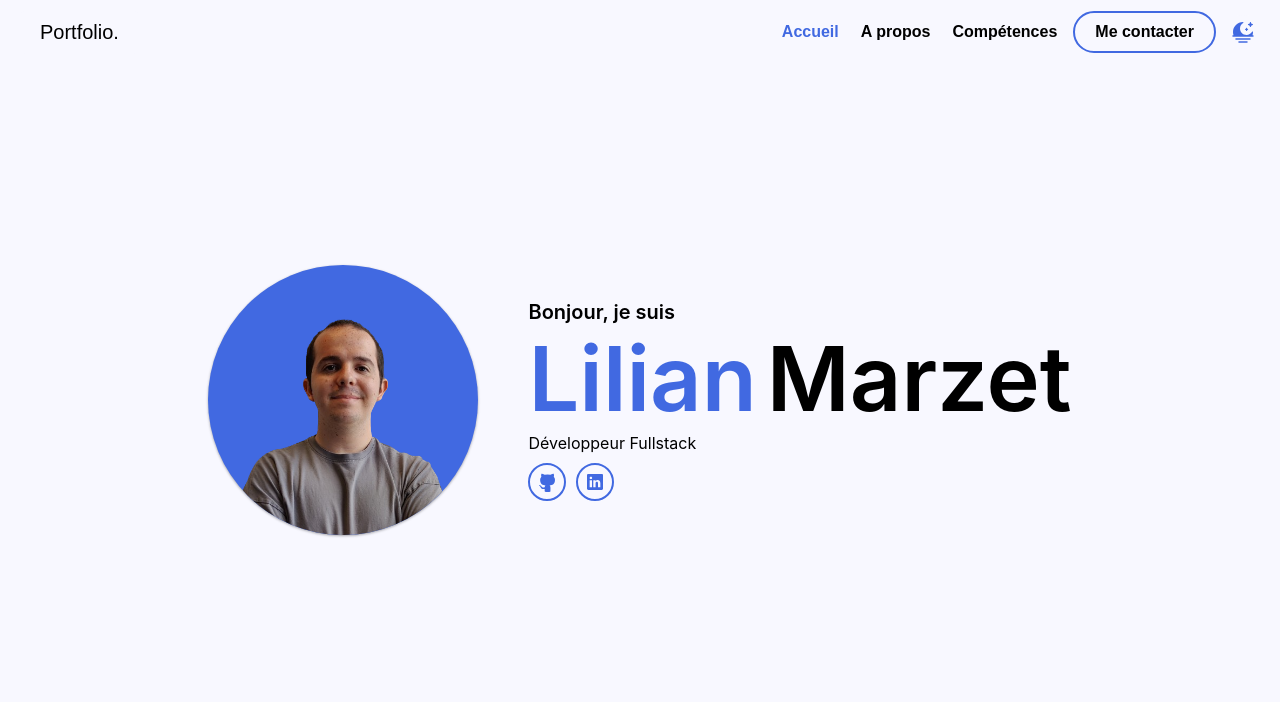
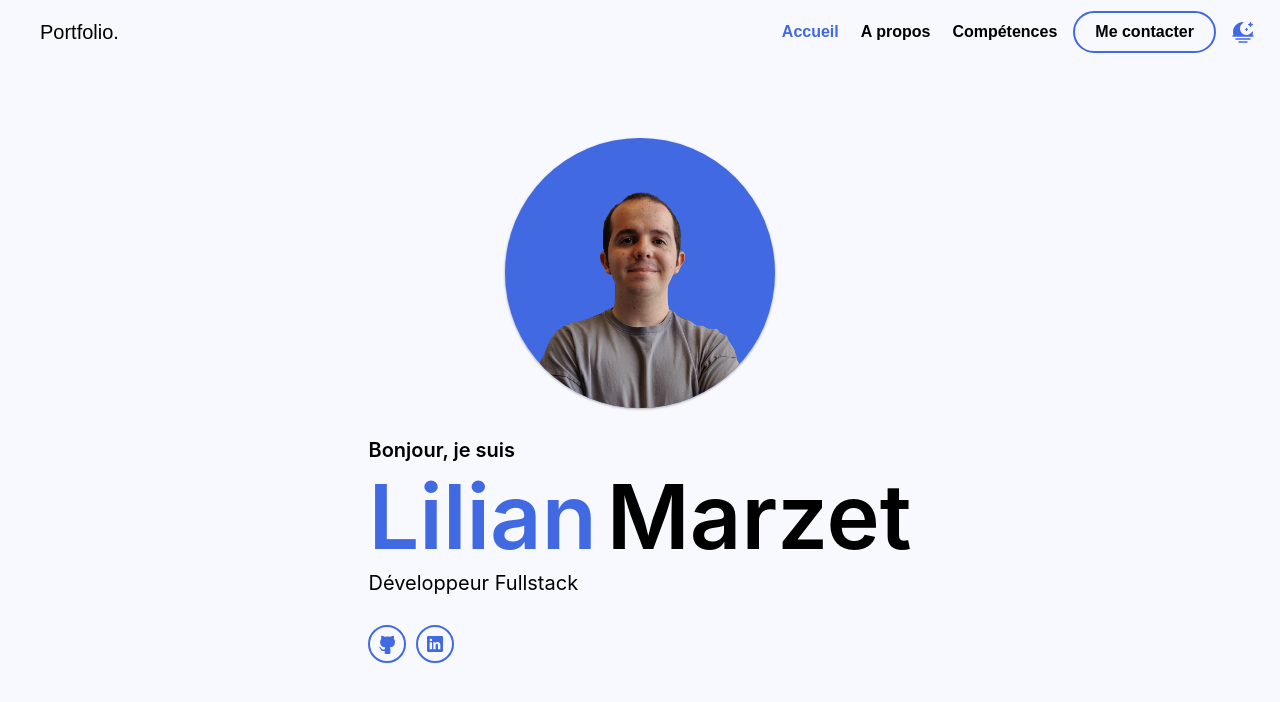
Before and after one commit to LilianMrzt/my-portfolio, a React (Create React App) app: page / in a window 1280 px wide. Shown: the top 702 px of the page. Built offline with nearby package versions, Linux system fonts and the light colour scheme.

Commit message:
[FEAT] Changement du style de la homePage

```diff
--- a/src/styles/margin.css
+++ b/src/styles/margin.css
@@ -6,6 +6,10 @@
 
 .mt-10 {
     margin-top: 10px;
+}
+
+.mt-30 {
+    margin-top: 30px;
 }
 
 .ml-10 {
--- a/src/ui/blocs/homeScreen/HomeScreenIconsBloc.tsx
+++ b/src/ui/blocs/homeScreen/HomeScreenIconsBloc.tsx
@@ -4,7 +4,7 @@ import { Github, LinkedIn } from '@assets/Images'
 
 const HomeScreenIconsBloc = (): ReactElement => {
     return (
-        <div className={'mt-10'}>
+        <div className={'mt-30 w-100'}>
             <IconButton
                 icon={Github}
                 color={'primary'}
--- a/src/ui/blocs/homeScreen/HomeScreenIntroductionTextBloc.tsx
+++ b/src/ui/blocs/homeScreen/HomeScreenIntroductionTextBloc.tsx
@@ -3,7 +3,7 @@ import Text from '@components/common/Text'
 
 const HomeScreenIntroductionTextBloc = (): ReactElement => {
     return (
-        <div>
+        <div className={'mt-30'}>
             <Text
                 size={'large'}
                 fontWeight={'bold'}
@@ -26,7 +26,9 @@ const HomeScreenIntroductionTextBloc = (): ReactElement => {
                   Marzet
                 </Text>
             </div>
-            <Text>
+            <Text
+                size={'large'}
+            >
               Développeur Fullstack
             </Text>
         </div>
--- a/src/ui/views/IntroductionScreen.tsx
+++ b/src/ui/views/IntroductionScreen.tsx
@@ -16,19 +16,15 @@ const IntroductionScreen: FC<ScreenProps> = ({
                 className={'screen'}
             >
                 <div
-                    className={'index-1 relative transform-64px-top d-flex align-center'}
+                    className={'index-1 relative transform-64px-top align-center justify-center d-flex flex-column'}
                 >
                     <Image
                         source={Images.Lilian}
                         round
                         backgroundColor={'primary'}
                     />
-                    <div
-                        className={'ml-50'}
-                    >
-                        <HomeScreenIntroductionTextBloc/>
-                        <HomeScreenIconsBloc/>
-                    </div>
+                    <HomeScreenIntroductionTextBloc/>
+                    <HomeScreenIconsBloc/>
                 </div>
             </div>
         </div>
```
